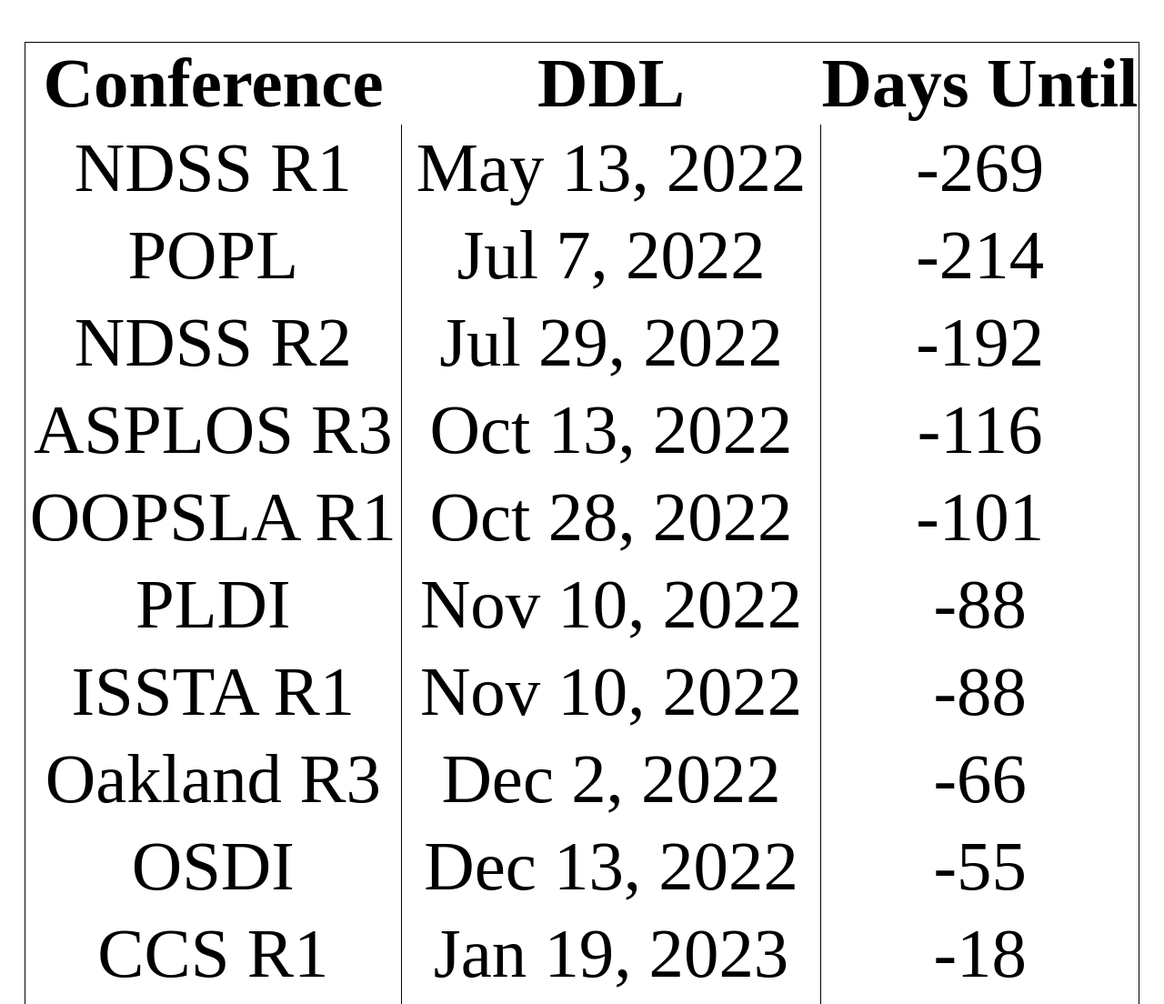
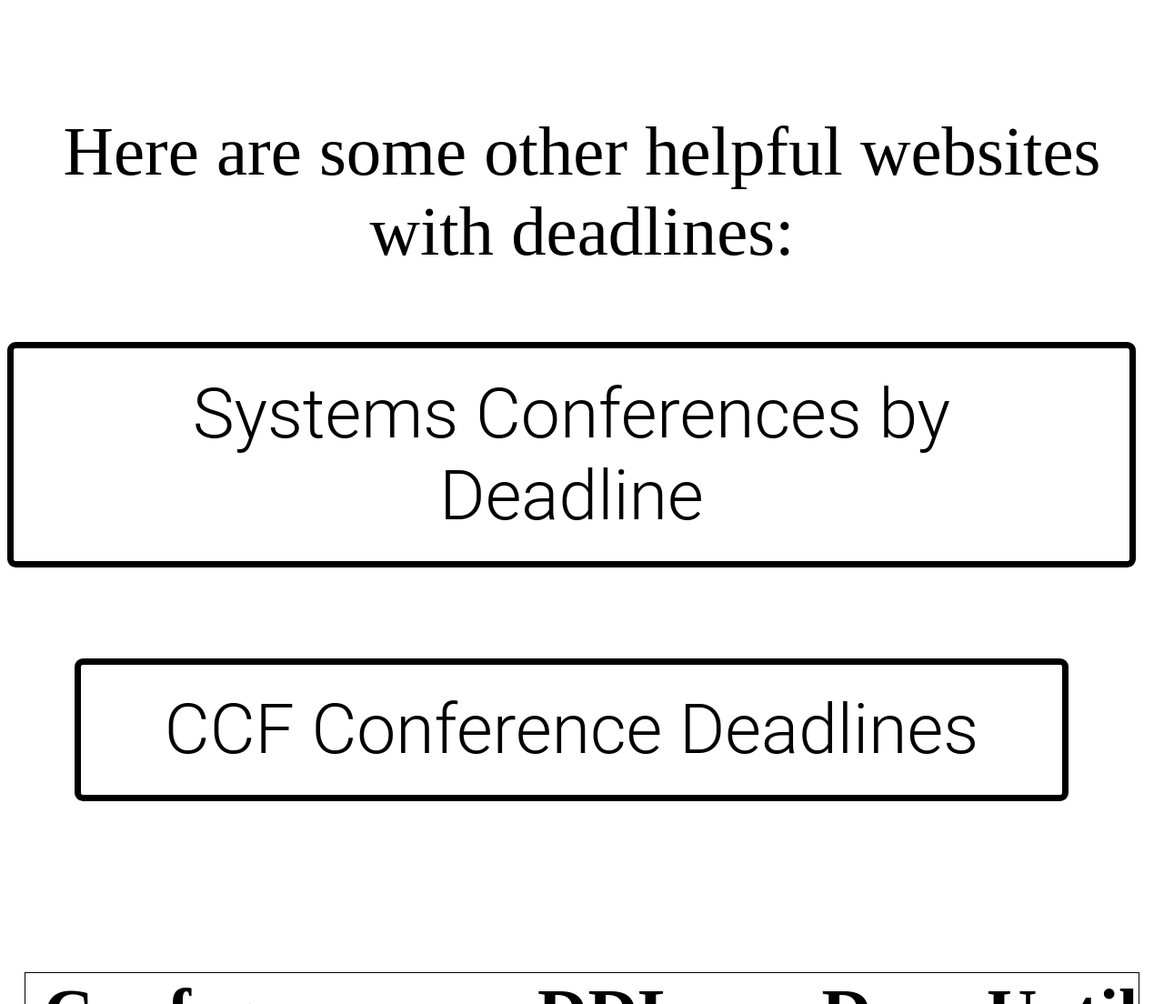
Before and after one commit to zzjas/utilities-bee-6, a plain HTML site: page ddl/index.html in a window 1280 px wide. Shown: the part 560-1664 px from the top of the page at 91% size. Drawn offline with Linux system fonts and the light colour scheme.

Commit message:
add link to other ddl websites

```diff
--- a/ddl/index.html
+++ b/ddl/index.html
@@ -27,6 +27,10 @@
 <body>
 	<a href="..">back</a> <br/><br/>
 	<p>Do not rely on this.</p><br/>
+
+	<p>Here are some other helpful websites with deadlines:</p>
+	<p><a href="https://www.cs.technion.ac.il/~dan/index_sysvenues_deadline.html">Systems Conferences by Deadline</a></p>
+	<p><a href="https://ccfddl.github.io/">CCF Conference Deadlines</a></p><br/>
 
 	<table class="center">
 		<tr>
```
